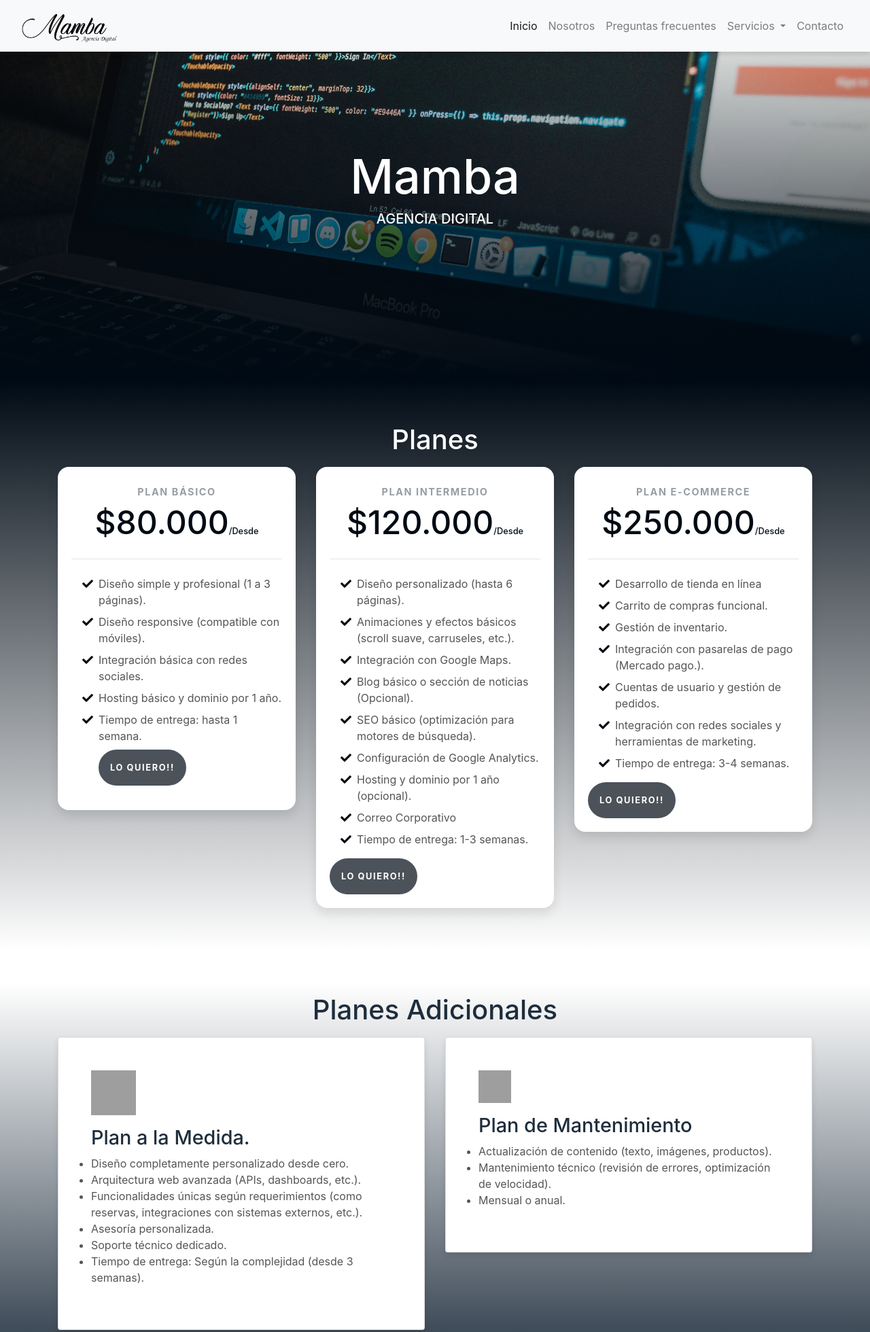
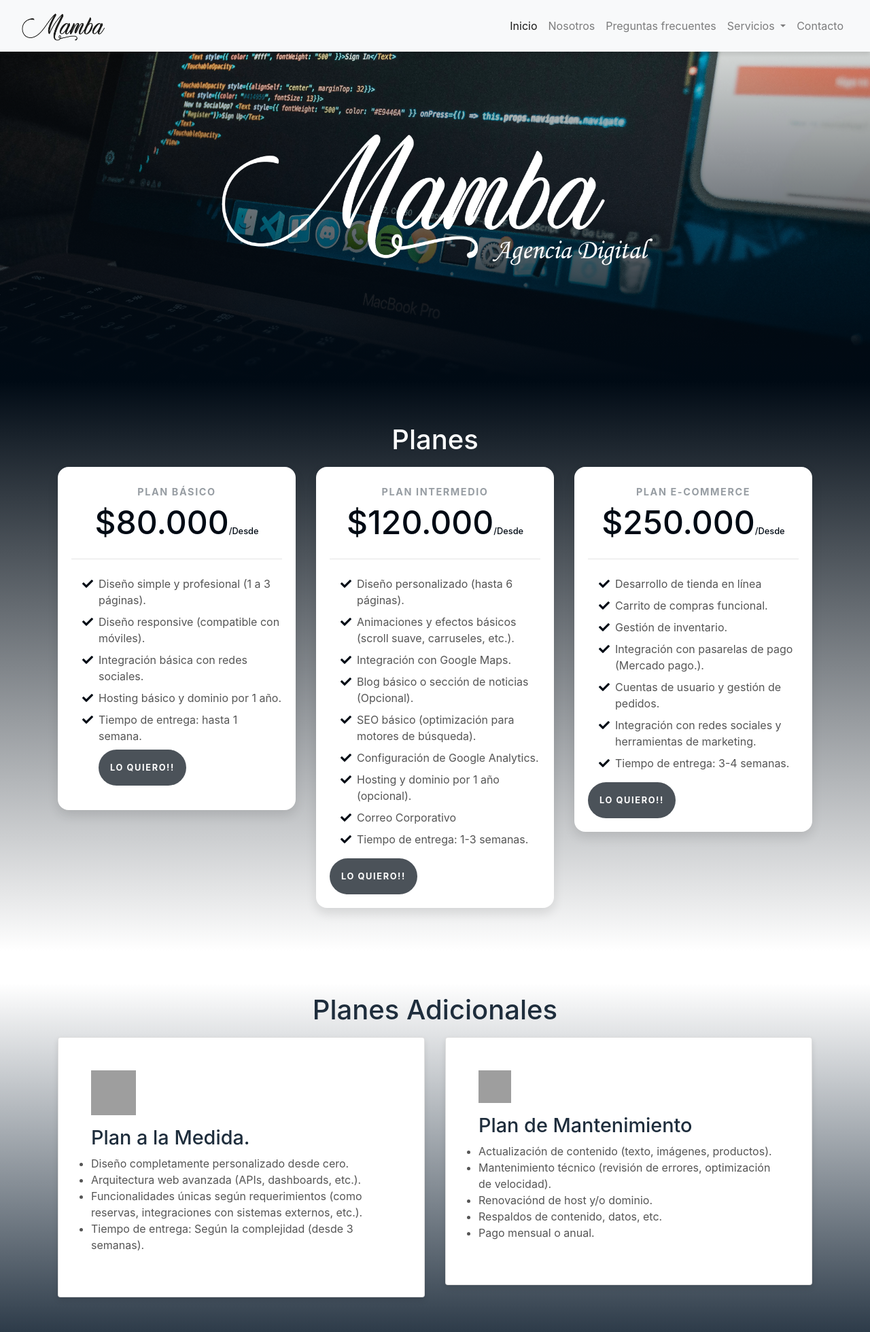
Before and after one commit to bardilesc/mamba, a website: page index.html in a window 1280 px wide. Shown: the top 1960 px of the page at 68% size. Drawn offline with nearby package versions, Linux system fonts and the light colour scheme; grey boxes are pictures that could not be loaded.

Commit message:
Ajustes logo

```diff
--- a/css/cover.css
+++ b/css/cover.css
@@ -24,13 +24,14 @@
   background-size: cover;
   background-position: center center;
   background-repeat: no-repeat;
-  height: 70vh;
+  height: 55vh;
   background-color: rgb(0, 10, 20);
   color: white;
   justify-content: center;
   align-items: center;
   display: flex;
 }
+
 
 
 .cover .contenedor-cover {
@@ -47,4 +48,18 @@
   color: white;
 }
 
+
+.logoCover{
+  width: 85vw;
+}
+
+@media screen and (min-width: 992px) {
+  .logoCover {
+    width: 50vw;
+  }
+
+  .cover {
+    height: 70vh;
+  }
+}
 /*# sourceMappingURL=cover.css.map */
--- a/index.html
+++ b/index.html
@@ -27,7 +27,7 @@
   <nav class="navbar navbar-expand-lg navbar-light bg-light" style="position: fixed; z-index: 100; width: 100vw;">
     <div class="container-fluid">
       <!-- Logo a la izquierda -->
-      <a class="navbar-brand" href="#"><img class="logo" src="img/Logo.png" alt="Logo"></a>
+      <a class="navbar-brand" href="#"><img class="logo" src="img/LogoMenu.png" alt="Logo"></a>
       <!-- Botón del menú a la derecha -->
       <button class="navbar-toggler ms-auto" type="button" data-toggle="collapse" data-target="#navbarSupportedContent"
         aria-controls="navbarSupportedContent" aria-expanded="false" aria-label="Toggle navigation">
@@ -71,8 +71,7 @@
     <div class="row">
       <div class="col-12 cover">
         <div class="contenedor-cover">
-          <h1>Mamba</h1>
-          <h2>AGENCIA DIGITAL</h2>
+          <img class="logoCover" src="img/LogoCover.png" alt="Logo">
         </div>
       </div>
     </div>
@@ -181,8 +180,6 @@
                 <li class="mb-0">Arquitectura web avanzada (APIs, dashboards, etc.).</li>
                 <li class="mb-0">Funcionalidades únicas según requerimientos (como reservas, integraciones con sistemas
                   externos, etc.).</li>
-                <li class="mb-0">Asesoría personalizada.</li>
-                <li class="mb-0">Soporte técnico dedicado.</li>
                 <li class="mb-0">Tiempo de entrega: Según la complejidad (desde 3 semanas).</li>
               </ul>
             </div>
@@ -201,7 +198,9 @@
               <ul>
                 <li class="mb-0">Actualización de contenido (texto, imágenes, productos).</li>
                 <li class="mb-0">Mantenimiento técnico (revisión de errores, optimización de velocidad).</li>
-                <li class="mb-0">Mensual o anual.</li>
+                <li class="mb-0">Renovaciónd de host y/o dominio.</li>
+                <li class="mb-0">Respaldos de contenido, datos, etc.</li>
+                <li class="mb-0">Pago mensual o anual.</li>
               </ul>
             </div>
           </div>
@@ -265,7 +264,7 @@
               <i class="bi bi-shield-lock fs-1 text-danger"></i> <!-- Icono de escudo -->
             </div>
             <h5 class="fw-bold">Protección de Sistemas y Datos</h5>
-            <p class="text-muted">Implementamos soluciones avanzadas para proteger tus sistemas y datos de posibles amenazas cibernéticas.</p>
+            <p class="text-muted">Soluciones avanzadas contra amenazas cibernéticas y proteción de datos.</p>
           </div>
         </div>
         <!-- Servicio 6: Consultoría TI -->
```
Also changed, not shown: img/Logo.png (deleted), img/LogoCover.png (added), img/LogoMenu.png (added), img/logoMamba.png (deleted).
